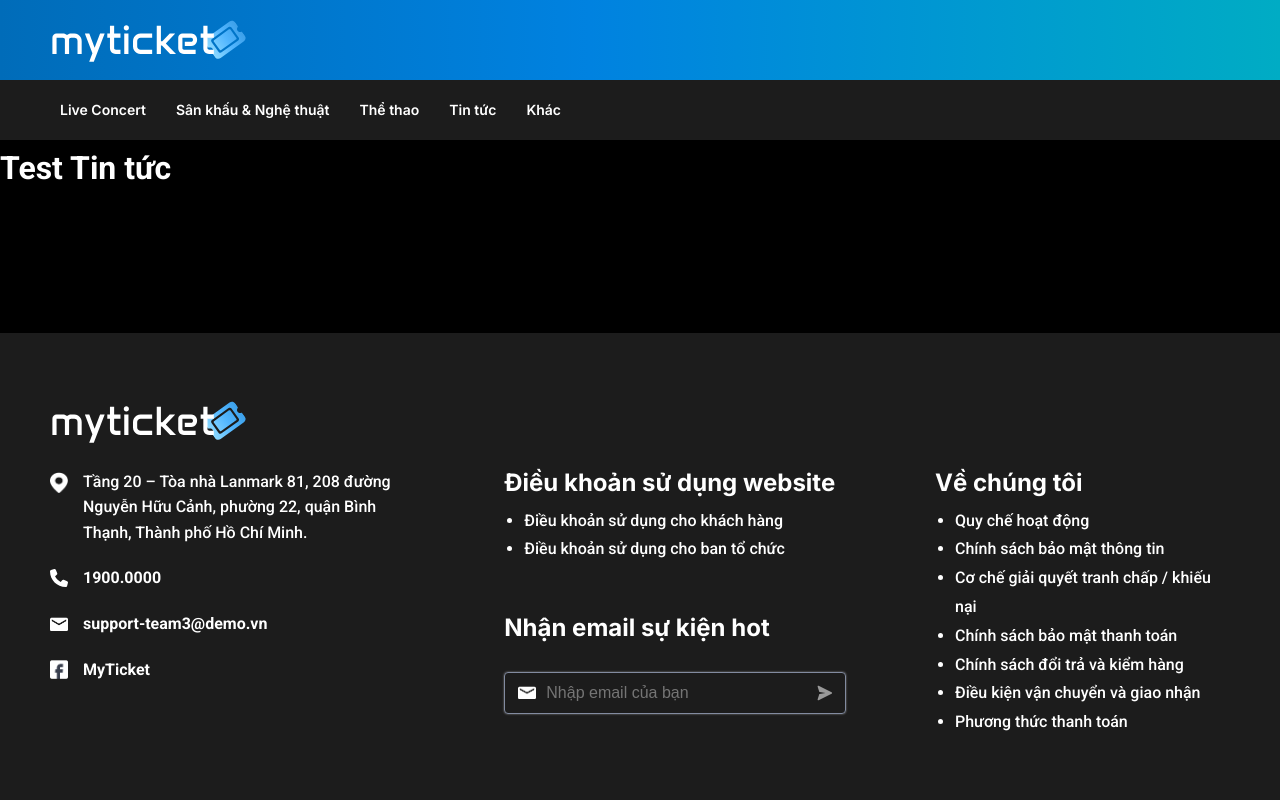
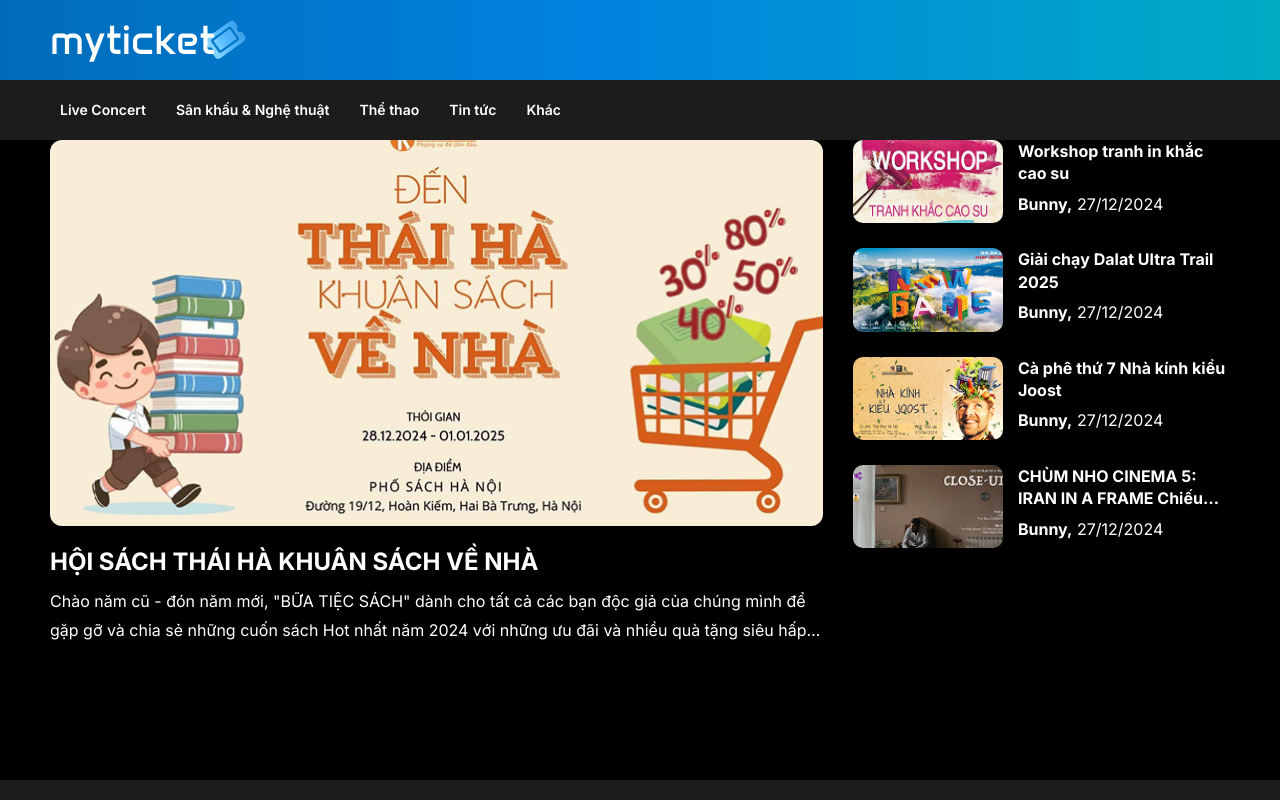
Before and after one commit to AGL-NguyenHaiHoangGiang/my-ticket-app, a React (Vite) app in the folder frontend/: page /tin-tuc in a window 1280 px wide. Shown: the top 800 px of the page. Built offline with nearby package versions, Linux system fonts and the light colour scheme.

Commit message:
udpate secton 1

```diff
--- /dev/null
+++ b/frontend/src/pages/blog/blogSection1.jsx
@@ -0,0 +1,117 @@
+import React from "react";
+import "../../assets/style/style.css";
+import "../../assets/style/blog.css";
+import blog1 from "../../assets/images/blog/blog1.png";
+import blog2 from "../../assets/images/blog/blog2.png";
+import blog3 from "../../assets/images/blog/blog3.png";
+import blog4 from "../../assets/images/blog/blog4.png";
+import blog5 from "../../assets/images/blog/blog5.png";
+
+const BlogSection1 = () => {
+  return (
+    <section className="blog1">
+      <div className="container">
+        <div className="flex-box">
+          <div className="blog1__left">
+            <div className="post__card--large">
+              <a href="/tin-tuc-detail/" className="blog__link">
+                <div className="post__img blog1__main-image">
+                  <img src={blog1} alt="blog" />
+                </div>
+                <div className="post__content">
+                  <h2 className="title txt-ellip txt-ellip--2">
+                    HỘI SÁCH THÁI HÀ KHUÂN SÁCH VỀ NHÀ
+                  </h2>
+                  <p className="desc txt-ellip txt-ellip--2">
+                    Chào năm cũ - đón năm mới, "BỮA TIỆC SÁCH" dành cho tất cả
+                    các bạn độc giả của chúng mình để gặp gỡ và chia sẻ những
+                    cuốn sách Hot nhất năm 2024 với những ưu đãi và nhiều quà
+                    tặng siêu hấp dẫn
+                  </p>
+                </div>
+              </a>
+            </div>
+          </div>
+          <div className="blog1__right">
+            <div className="verticle-post">
+              <div className="verticle-post__item">
+                <a href="/tin-tuc-detail/" className="verticle-post__img">
+                  <img src={blog2} alt="blog" />
+                </a>
+                <div className="verticle-post__content">
+                  <a className="blog__link" href="/tin-tuc-detail/">
+                    <h3 className="verticle-post__title txt-ellip txt-ellip--2">
+                      Workshop tranh in khắc cao su
+                    </h3>
+                  </a>
+                  <div className="post__date">
+                    <span>
+                      <strong>Bunny,</strong> 27/12/2024
+                    </span>
+                  </div>
+                </div>
+              </div>
+
+              <div className="verticle-post__item">
+                <a href="/tin-tuc-detail/" className="verticle-post__img">
+                  <img src={blog3} alt="blog" />
+                </a>
+                <div className="verticle-post__content">
+                  <a className="blog__link" href="/tin-tuc-detail/">
+                    <h3 className="verticle-post__title txt-ellip txt-ellip--2">
+                      Giải chạy Dalat Ultra Trail 2025
+                    </h3>
+                  </a>
+                  <div className="post__date">
+                    <span>
+                      <strong>Bunny,</strong> 27/12/2024
+                    </span>
+                  </div>
+                </div>
+              </div>
+
+              <div className="verticle-post__item">
+                <a href="/tin-tuc-detail/" className="verticle-post__img">
+                  <img src={blog4} alt="blog" />
+                </a>
+                <div className="verticle-post__content">
+                  <a className="blog__link" href="/tin-tuc-detail/">
+                    <h3 className="verticle-post__title txt-ellip txt-ellip--2">
+                      Cà phê thứ 7 Nhà kính kiểu Joost
+                    </h3>
+                  </a>
+                  <div className="post__date">
+                    <span>
+                      <strong>Bunny,</strong> 27/12/2024
+                    </span>
+                  </div>
+                </div>
+              </div>
+
+              <div className="verticle-post__item">
+                <a href="/tin-tuc-detail/" className="verticle-post__img">
+                  <img src={blog5} alt="blog" />
+                </a>
+                <div className="verticle-post__content">
+                  <a className="blog__link" href="/tin-tuc-detail/">
+                    <h3 className="verticle-post__title txt-ellip txt-ellip--2">
+                      CHÙM NHO CINEMA 5: IRAN IN A FRAME Chiếu phim: "Close-up"
+                      (1990)
+                    </h3>
+                  </a>
+                  <div className="post__date">
+                    <span>
+                      <strong>Bunny,</strong> 27/12/2024
+                    </span>
+                  </div>
+                </div>
+              </div>
+            </div>
+          </div>
+        </div>
+      </div>
+    </section>
+  );
+};
+
+export default BlogSection1;
--- a/frontend/src/pages/news.jsx
+++ b/frontend/src/pages/news.jsx
@@ -1,6 +1,14 @@
+import React from "react";
+import BlogSection1 from "./blog/blogSection1";
+
 const News = () => {
-    return (
-        <h1>Test Tin tức</h1>
-    );
-}
+  return (
+    <React.Fragment>
+      {/* section 1 */}
+      <BlogSection1 />
+      {/* trending news */}
+      {/* blog bottom */}
+    </React.Fragment>
+  );
+};
 export default News;
```
Also changed, not shown: frontend/src/pages/blog/trendingNews.jsx (added).
